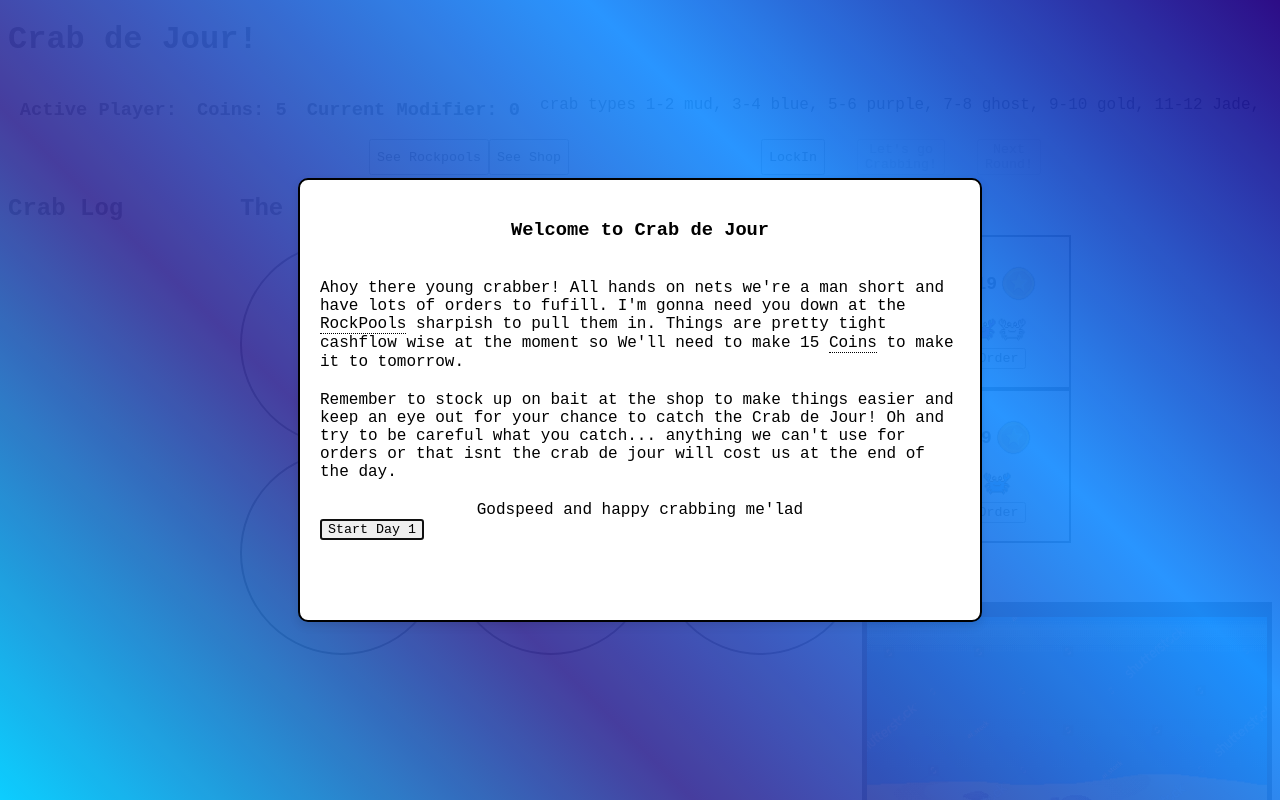
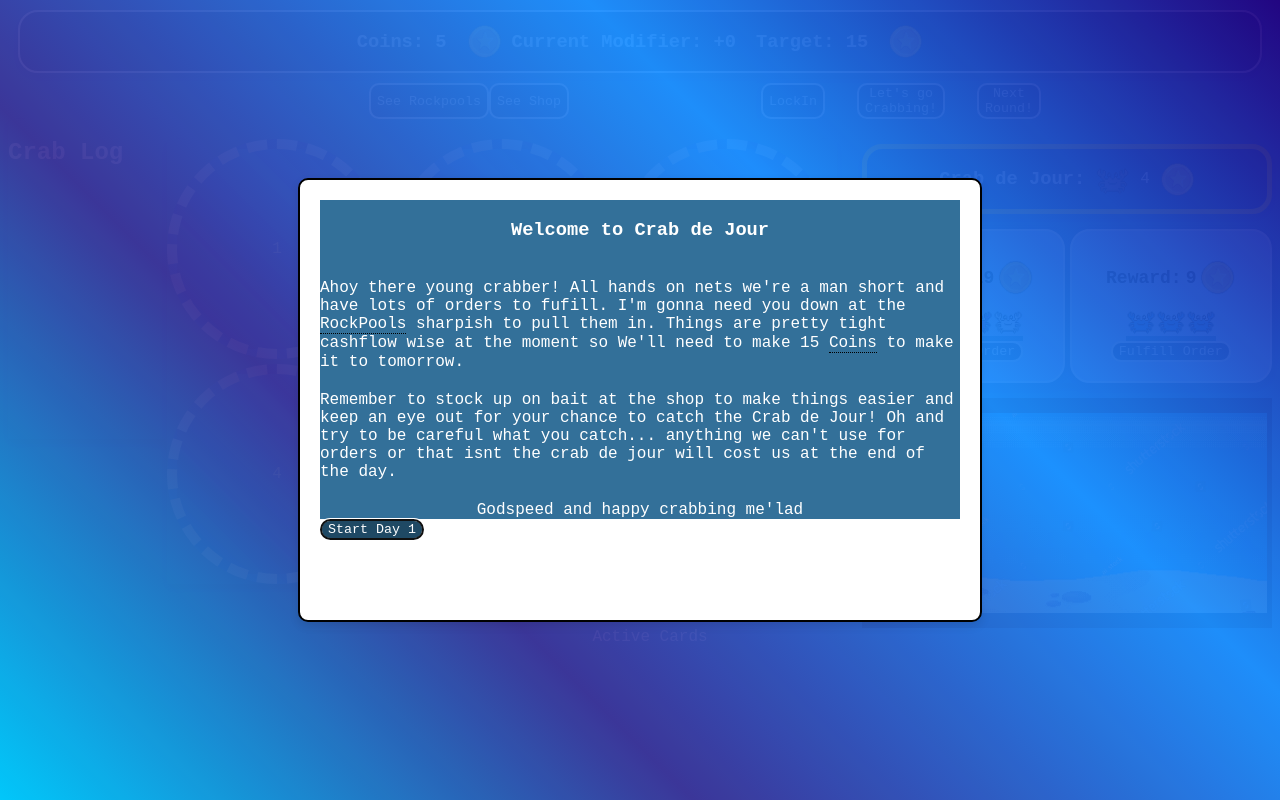
Before and after one commit to OliverMarks/Crab_de_Jour, a React (Vite) app: page / in a window 1280 px wide. Shown: the top 800 px of the page. Built offline with nearby package versions, Linux system fonts and the light colour scheme.

Commit message:
general styling

```diff
--- a/src/App.css
+++ b/src/App.css
@@ -1,7 +1,19 @@
 * {
+  /* margin: 0; */
   font-family: Courier New;
+  background-color:
 
+    rgb(51, 112, 153)
 
+  ;
+ color: white
+
+}
+
+button {
+  background-color:  rgb(31, 73, 100);
+  border: 2px solid white;
+  border-radius: 10px;
 }
 
 .welcome-modal {
@@ -76,11 +88,26 @@ cursor: pointer;
 
 .playerStats-container {
   display: flex;
+  align-items: center;
+  justify-content: center;
   gap: 10px;
+  box-shadow: 0px 4px 10px rgba(0, 0, 0, 0.1);
+  border: 2px solid white;
+  border-radius: 20px;
+  margin: 10px;
+  background-color: rgb(31, 73, 100);
+  color: white;
+
+}
+.playerStats-container > img {
+  height: 35px;
+  width: 35px;
+  background-color: rgb(31, 73, 100);
 }
 
 .playerStats-container > h3 {
   margin-right: 10px;
+  background-color: rgb(31, 73, 100);
 }
 
 .playerStats-crab-img {
@@ -110,6 +137,7 @@ cursor: pointer;
 .container {
   display: flex;
   flex-direction: column;
+
 }
 
 .center-content-container {
@@ -121,6 +149,7 @@ cursor: pointer;
   .catch-log-container {
     width: 20vw;
     max-height: 40vh;
+    box-shadow: 0px 4px 10px rgba(0, 0, 0, 0.1);
 
   }
 
@@ -142,6 +171,7 @@ cursor: pointer;
     min-height: fill-available;
       overflow-x: hidden;
       overflow-y: hidden;
+      box-shadow: 0px 4px 10px rgba(0, 0, 0, 0.1);
 }
 
 .card {
@@ -158,6 +188,9 @@ cursor: pointer;
   grid-row: span 1;
   min-width: 0;
   min-height: 0;
+  background-color: whitesmoke;
+  color: black;
+
 
 
 }
@@ -194,12 +227,16 @@ cursor: pointer;
 .card-title {
   margin: 0;
   font-size: small;
+  background-color: whitesmoke;
+  color: black;
 }
 
 .card-description {
   text-align: center;
   margin: 0;
-  font-size: smaller
+  font-size: smaller;
+  background-color: whitesmoke;
+  color: black;
 }
 
 .card-image {
@@ -220,6 +257,7 @@ cursor: pointer;
   background-color: gold;
   border-radius: 50%;
   border: solid 1px black;
+  color: black;
 }
 
 
@@ -235,6 +273,9 @@ cursor: pointer;
     grid-template-rows: repeat(2, 1fr);
     grid-column-gap: 5px;
     grid-row-gap: 5px;
+    box-shadow: 0px 4px 10px rgba(0, 0, 0, 0.1);
+
+
 }
 
 
@@ -247,18 +288,29 @@ cursor: pointer;
   height: 200px;
   width: 200px;
   border-radius: 50%;
-  border: solid 2px black;
+  border: dashed 10px rgb(245, 240, 240);
+  background-image: linear-gradient(
+    45deg,
+    rgb(0, 140, 255),
+    rgb(61, 51, 153),
+    dodgerblue,
+    rgb(34, 0, 128)
+  );
+  opacity: 0.65;
+
+
 }
 
 .pool-container:hover {
-  cursor: pointer;
+  cursor: crosshair;
 }
 
 .active-pool {
-  background-color: aqua;
+  border: dashed 10px rgb(250, 246, 3);
 }
 
 .catch-image {
+  background-color: transparent;
   height: 100px;
   width: 100px;
 }
@@ -334,6 +386,8 @@ cursor: pointer;
   gap: 2rem;
   width: 150px;
   margin-left: 12rem;
+  box-shadow: 0px 4px 10px rgba(0, 0, 0, 0.1);
+
 
 }
 
@@ -344,6 +398,13 @@ cursor: pointer;
   flex-direction: column;
   gap: 50px;
   border-left: 50px;
+  margin-left: 25px
+}
+
+.tank-and-orders-container {
+  display: flex;
+  flex-direction: column;
+  gap: 15px;
 }
 
 
@@ -362,11 +423,13 @@ cursor: pointer;
   justify-content: start;
   align-items: end;
   flex-wrap:wrap-reverse;
-  gap: 0; /* Ensure there's no gap between flex items */
+  gap: 5px; /* Ensure there's no gap between flex items */
   padding: 0; /* Remove any padding from the container */
+
 }
 
 .tank-crab {
+  background-color: transparent;
   margin: 0;
   padding: 0;
   height: 50px;
@@ -396,6 +459,43 @@ cursor: pointer;
   }
 }
 
+.crab-de-jour-container {
+  display: flex;
+  gap: 10px;
+  justify-content: center;
+  align-items: center;
+  border: 5px solid gold;
+  box-shadow: 0px 4px 10px rgba(0, 0, 0, 0.1);
+
+  border-radius: 20px;
+  margin-top: 25px;
+  background-color: rgb(31, 73, 100);
+
+
+}
+
+.crab-de-jour-container > img {
+  height: 35px;
+  width: 35px;
+  background-color: rgb(31, 73, 100);
+}
+
+.crab-de-jour-container > h3 {
+
+  background-color: rgb(31, 73, 100);
+}
+
+
+.orders-container {
+  display: flex;
+  gap: 5px;
+  box-shadow: 0px 4px 10px rgba(0, 0, 0, 0.1);
+  border-radius: 20px;
+
+
+
+}
+
 
 .order-card {
   display: flex;
@@ -404,7 +504,12 @@ cursor: pointer;
   align-items: center;
   width: 50%;
   height: 150px;
-  border: 2px solid black;
+  border: 2px solid white;
+  background-color: rgb(188, 219, 247);
+  box-shadow: 0px 4px 10px rgba(0, 0, 0, 0.1);
+  border-radius: 20px;
+
+
 
 }
 
@@ -412,27 +517,42 @@ cursor: pointer;
   display: flex;
   justify-content: center;
   align-items: center;
+  background-color: rgb(188, 219, 247);
+}
+
+.order-reward > h3 {
+  margin-right: 4px;
+  font-size: large;
+  font-weight: bolder;
+  background-color: rgb(188, 219, 247);
+  color: black;
 }
 
 .order-reward > p {
   margin-right: 4px;
   font-size: large;
   font-weight: bolder;
+  background-color: rgb(188, 219, 247);
+  color: black;
 }
 
 .order-crabs > img {
   height: 30px;
   width: 30px;
+  background-color: rgb(188, 219, 247);
+
 }
 
 .order-tick {
   height: 35px;
   width: 35px;
+  background-color: rgb(188, 219, 247);
 }
 
 .order-coin {
   height: 35px;
   width: 35px;
+  background-color: rgb(188, 219, 247);
 }
 
 
--- a/src/App.jsx
+++ b/src/App.jsx
@@ -111,10 +111,11 @@ const [modal, setModal] = useState(true);
     </WelcomeModal>
 
 
-      <h1>Crab de Jour!</h1>
+    <PlayerStats
+          players={players}
+          gameState={gameState} />
       <div className='header-container'>
-      <PlayerStats
-          players={players} />
+
 
       <div className='header-btn-container'>
 
@@ -182,6 +183,7 @@ const [modal, setModal] = useState(true);
           <TankAndOrders
           players={players}
           setPlayers={setPlayers}
+          gameState={gameState}
           />
           </div>
 
--- a/src/components/crab-de-jour-card.jsx
+++ b/src/components/crab-de-jour-card.jsx
@@ -5,6 +5,7 @@ import purpleCrab from '../assets/imgs/crabs/purple-crab.jpg';
 import ghostCrab from '../assets/imgs/crabs/ghost-crab.jpg';
 import goldCrab from '../assets/imgs/crabs/gold-crab.jpg';
 import jadeCrab from '../assets/imgs/crabs/jade-crab.jpg';
+import coinImage from '../assets/imgs/icons/coin-image.png';
 
 export default function CrabDeJourCard({ gameState }) {
 
@@ -35,13 +36,13 @@ export default function CrabDeJourCard({ gameState }) {
 
 
   return (
-    <div>
+    <div className='crab-de-jour-container'>
 
     <h3>Crab de Jour: </h3>
-    <img></img>
+    <img src={selectCrabImage(gameState.crabDeJour)}></img>
 
 
-    Value: {gameState.crabDeJour} <img></img>
+    {gameState.crabDeJour*2} <img src={coinImage}/>
 
 
 
--- a/src/components/playerStats.jsx
+++ b/src/components/playerStats.jsx
@@ -1,31 +1,21 @@
 
 import crabImage from '../assets/imgs/crabs/crab.png'
+import coinImage from '../assets/imgs/icons/coin-image.png';
 
 
 
-export default function PlayerStats({players}) {
+export default function PlayerStats({players, gameState}) {
     let caughtCrabs = players.crabs;
 
     return (
         <div className="playerStats-container">
-            <h3>Active Player: {players.name}</h3>
-            <h3>Coins: {players.coins}</h3>
-            <h3>Current Modifier: {players.currentModifier}</h3>
 
-            <p>crab types
-1-2 mud,
-3-4 blue,
-5-6 purple,
-7-8 ghost,
-9-10 gold,
-11-12 Jade,
-</p>
-            {/* <div>
-                <h2>Crab Haul</h2>
-                {caughtCrabs.map((crab, index) => (
-                    <img key={index} src={crabImage} alt={crab} className='playerStats-crab-img' />
-                ))}
-            </div> */}
+            <h3>Coins:  {players.coins} </h3> <img src={coinImage}></img>
+            <h3>Current Modifier: +{players.currentModifier}</h3>
+            <h3>Target: {gameState.requiredCoins}</h3> <img src={coinImage}></img>
+
+
+
         </div>
     );
 }
--- a/src/components/rockpool.jsx
+++ b/src/components/rockpool.jsx
@@ -51,7 +51,7 @@ export default function Rockpool ({players, setPlayers, activePools} ) {
 
     return (
         <div className="rockpool-container">
-        <h2>The Rockpools - Select Two Pools to Crab!</h2>
+        {/* <h2>The Rockpools - Select Two Pools to Crab!</h2> */}
         <div className="rockpool-grid">
 
             {activePools.map((pool =>
--- a/src/components/tank-and-orders.jsx
+++ b/src/components/tank-and-orders.jsx
@@ -13,13 +13,14 @@ export default function TankAndOrders ({players, setPlayers, gameState}) {
 return (
     <div className="tank-and-orders-container">
 
-      {/* <h3>Crab de Jour:</h3>
-        <CrabDeJourCard
-        gameState ={gameState}
-        /> */}
+      <CrabDeJourCard
+      gameState={gameState}
+
+      />
 
 
-    <h3>Orders</h3>
+    {/* <h3>Orders</h3> */}
+    <div className="orders-container">
     {/* insert crab selected for crab de jour */}
     {players.orders.map((order, idx) => (
       <OrderCard
@@ -29,9 +30,9 @@ return (
         setPlayers={setPlayers}
       />
       ))}
+</div>
 
 
-<h3>Crab Tank</h3>
     <PlayerTank
     players = {players}
     />
```
